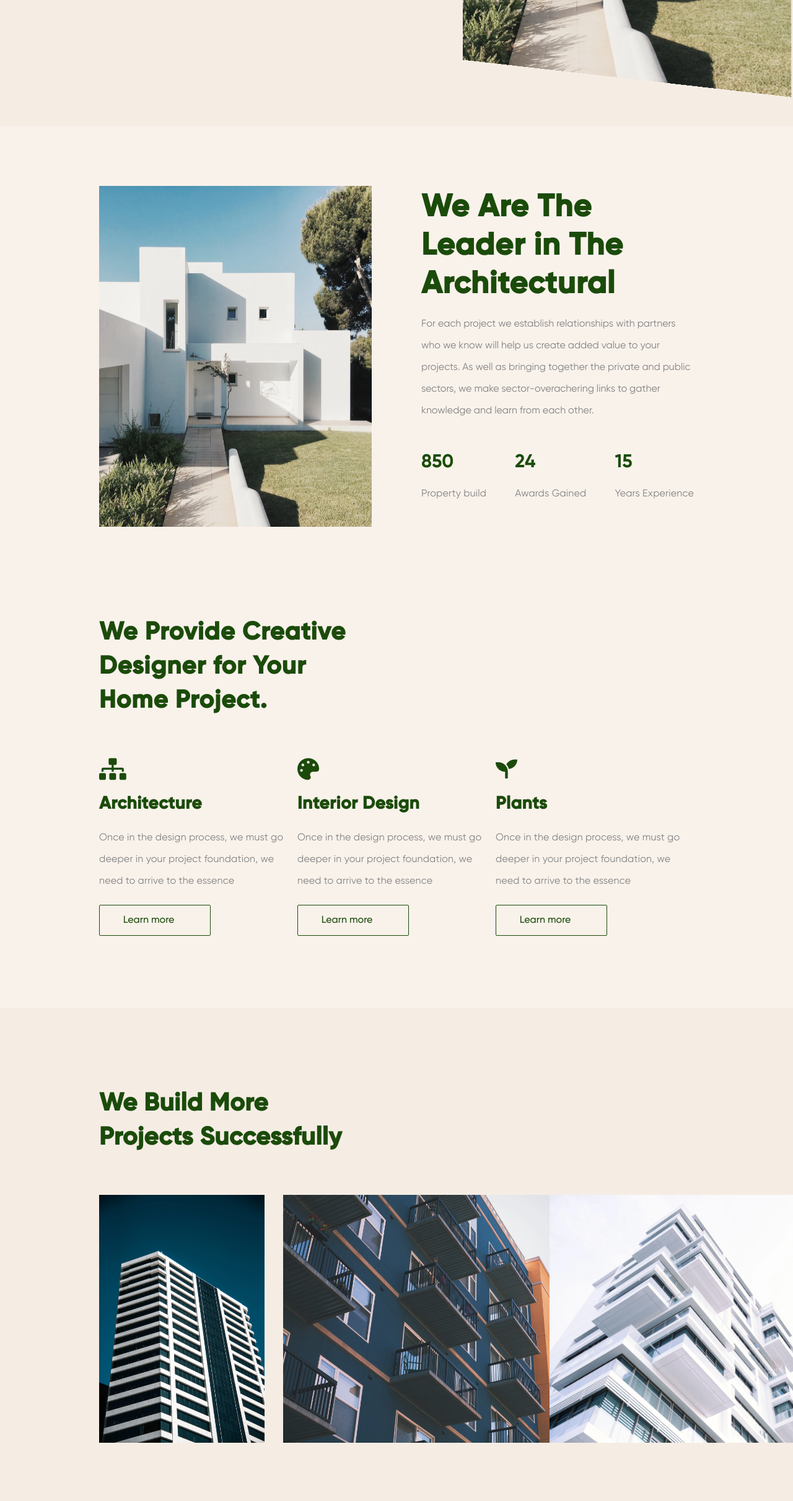
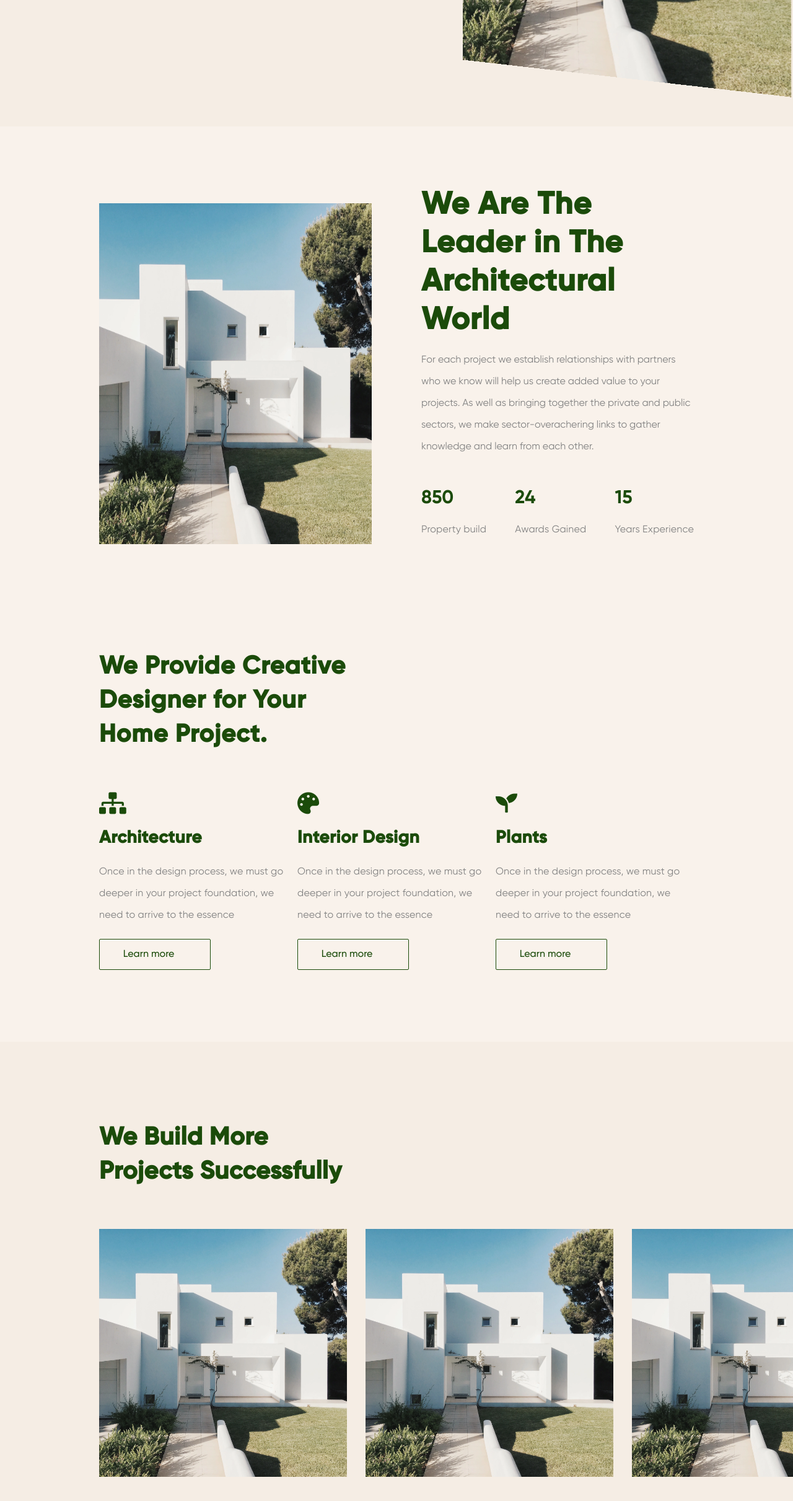
Before and after one commit to kwameaj67/Arvh., a React (Create React App) app: page / in a window 1280 px wide. Shown: the part 756-3178 px from the top of the page at 62% size. Built offline with nearby package versions, Linux system fonts and the light colour scheme; some icons are missing.

Commit message:
modify section page

```diff
--- a/src/components/Sections/section.js
+++ b/src/components/Sections/section.js
@@ -37,7 +37,7 @@ function Section() {
                         <img src={img1} alt="intro_img" className="img" />
                     </div>
                     <div className="about_text_container">
-                        <h1>We Are The Leader in The Architectural</h1>
+                        <h1>We Are The Leader in The Architectural World</h1>
                         <p>For each project we establish relationships with partners who we know will help us create added value to your projects. As well as bringing together the private and public sectors, we make sector-overachering links to gather knowledge and learn from each other.</p>
                         <div className="about_history">
                             <div className="item">
@@ -128,28 +128,28 @@ function Section() {
                     <div className="images_container">
                         <div className="projects_row">
                             <div className="projects_column">
-                                <img src={img5} alt="intro_img" className="img" />
+                                <img src={img1} alt="intro_img" className="img" />
                                 <div className="overlay">
                                     <h1 className="name">Warung Bogo Hotel</h1>
                                     <p className="location">Jogja, Indonesia</p>
                                 </div>
                             </div>
                             <div className="projects_column">
-                                <img src={img2} alt="intro_img" className="img" />
+                                <img src={img1} alt="intro_img" className="img" />
                                 <div className="overlay">
                                     <h1 className="name">Warung Bogo Hotel</h1>
                                     <p className="location">Jogja, Indonesia</p>
                                 </div>
                             </div>
                             <div className="projects_column">
-                                <img src={img3} alt="intro_img" className="img" />
+                                <img src={img1} alt="intro_img" className="img" />
                                 <div className="overlay">
                                     <h1 className="name">Warung Bogo Hotel</h1>
                                     <p className="location">Jogja, Indonesia</p>
                                 </div>
                             </div>
                             <div className="projects_column">
-                                <img src={img4} alt="intro_img" className="img" />
+                                <img src={img1} alt="intro_img" className="img" />
                                 <div className="overlay">
                                     <h1 className="name">Warung Bogo Hotel</h1>
                                     <p className="location">Jogja, Indonesia</p>
```
